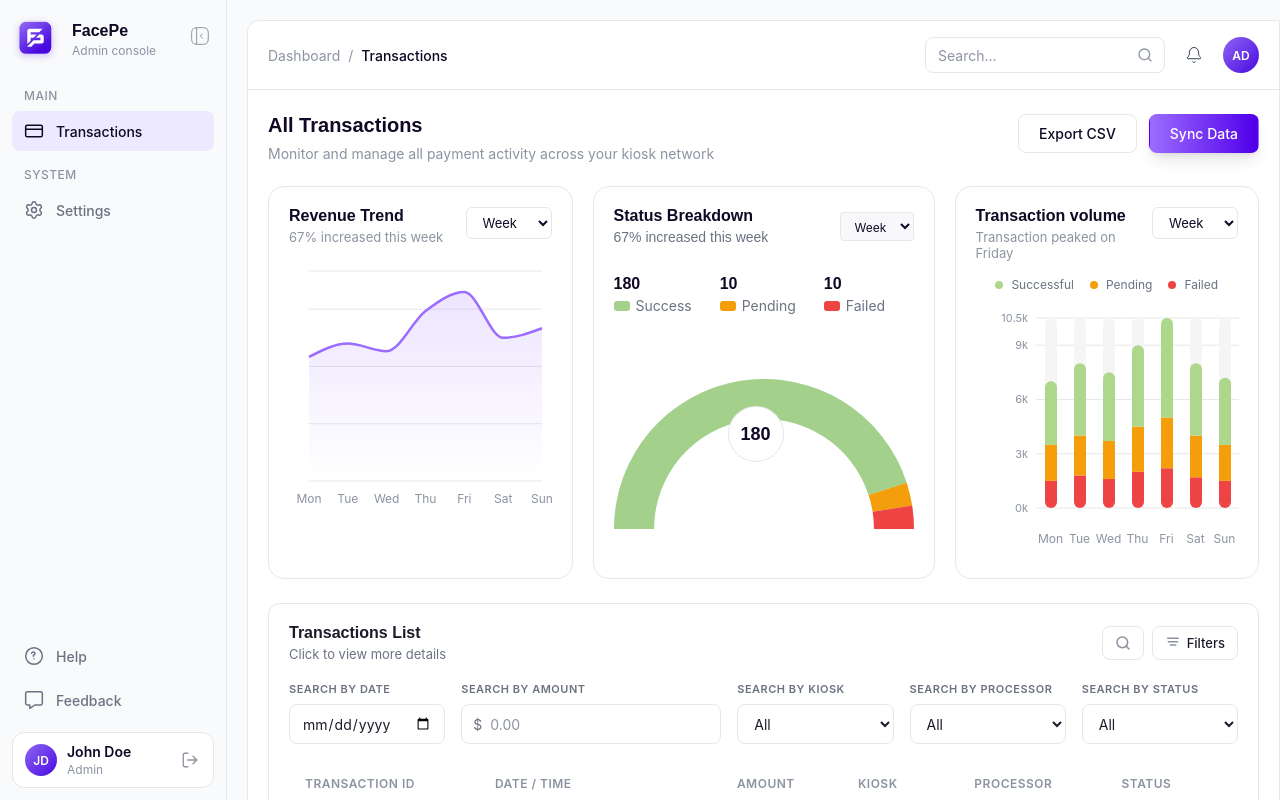
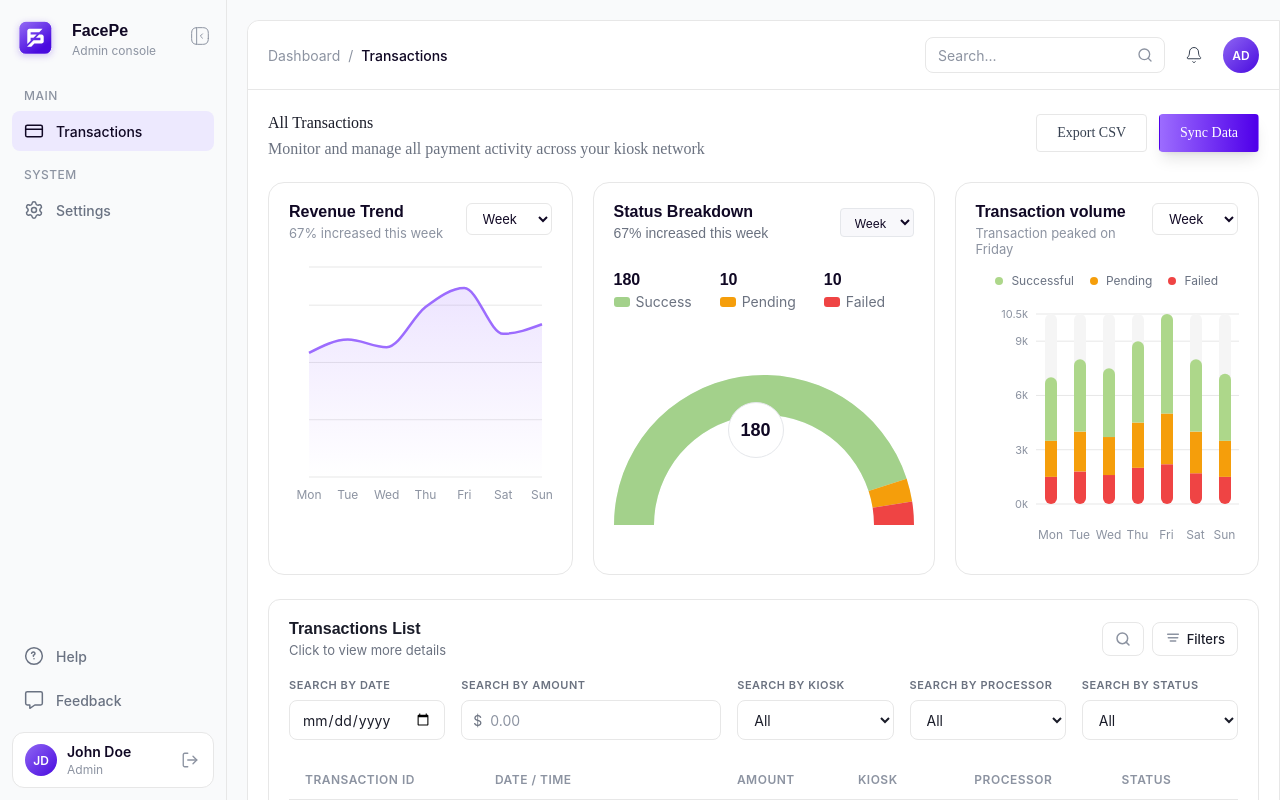
Before and after one commit to sagar-facepe-2303/facepe09-merchant-web-app, a React (Vite) app: page /dashboard/transactions in a window 1280 px wide. Shown: the top 800 px of the page. Built offline with nearby package versions, Linux system fonts and the light colour scheme; a web font is replaced by a local one.

Commit message:
feat: enhance Button and Transactions styles with updated typography and layout adjustments

```diff
--- a/src/components/common/Button/Button.css
+++ b/src/components/common/Button/Button.css
@@ -42,10 +42,18 @@
 
 /* Button Variants */
 .btn-primary {
+  box-shadow: 0 10px 15px -3px rgba(0, 0, 0, 0.10), 0 4px 6px -4px rgba(0, 0, 0, 0.10);
+  border: 1px solid transparent;
+  color: #FFF;
+  text-align: center;
+  font-family: Satoshi !important;
+  font-size: 14px;
+  font-style: normal;
+  font-weight: 500;
+  line-height: normal;
+
+  border-radius: 4px;
   background: linear-gradient(90deg, #9C6CFE 0.01%, #5000EA 98%);
-  box-shadow: 0 10px 15px -3px rgba(0, 0, 0, 0.10), 0 4px 6px -4px rgba(0, 0, 0, 0.10);
-  color: #ffffff;
-  border: 1px solid transparent;
 }
 
 .btn-primary:hover:not(:disabled) {
--- a/src/pages/transactions.css
+++ b/src/pages/transactions.css
@@ -4,7 +4,7 @@
   background: #f9fafb;
 }
 
-.transaction-main{
+.transaction-main {
   background: #FFF;
   /* padding: 20px; */
   border-radius: 12px 0 0 0;
@@ -149,17 +149,22 @@ padding-top: 20px;
 
 .transactions-title {
   margin: 0 0 8px;
-  font-size: 20px;
-  font-weight: 600;
-  color: #100824;
-  font-family: 'Satoshi', sans-serif;
+  color: #1A1C29;
+  font-family: Satoshi;
+  font-size: 16px;
+  font-style: normal;
+  font-weight: 500;
+  line-height: normal;
 }
 
 .transactions-subtitle {
   margin: 0;
-  font-size: 14px;
-  color: #8c93a1;
-  font-family: 'Inter', sans-serif;
+  color: #6B7280;
+  font-family: Satoshi;
+  font-size: 16px;
+  font-style: normal;
+  font-weight: 400;
+  line-height: normal;
 }
 
 .transactions-actions {
@@ -171,13 +176,20 @@ padding-top: 20px;
   padding: 10px 20px;
   border: 1px solid #e7e7e7;
   background: #ffffff;
-  border-radius: 8px;
-  font-size: 14px;
-  font-weight: 500;
+  border-radius: 4px;
   font-family: 'Inter', sans-serif;
-  color: #100824;
   cursor: pointer;
   transition: all 0.2s ease;
+
+
+  color: #374151;
+  text-align: center;
+  font-family: Satoshi;
+  font-size: 14px;
+  font-style: normal;
+  font-weight: 500;
+  line-height: normal;
+
 }
 
 .btn-secondary:hover {
@@ -700,6 +712,7 @@ padding-top: 20px;
   from {
     opacity: 0;
   }
+
   to {
     opacity: 1;
   }
@@ -723,6 +736,7 @@ padding-top: 20px;
   from {
     transform: translateX(100%);
   }
+
   to {
     transform: translateX(0);
   }
```
Lines whose indentation alone changed are shown as unchanged.
